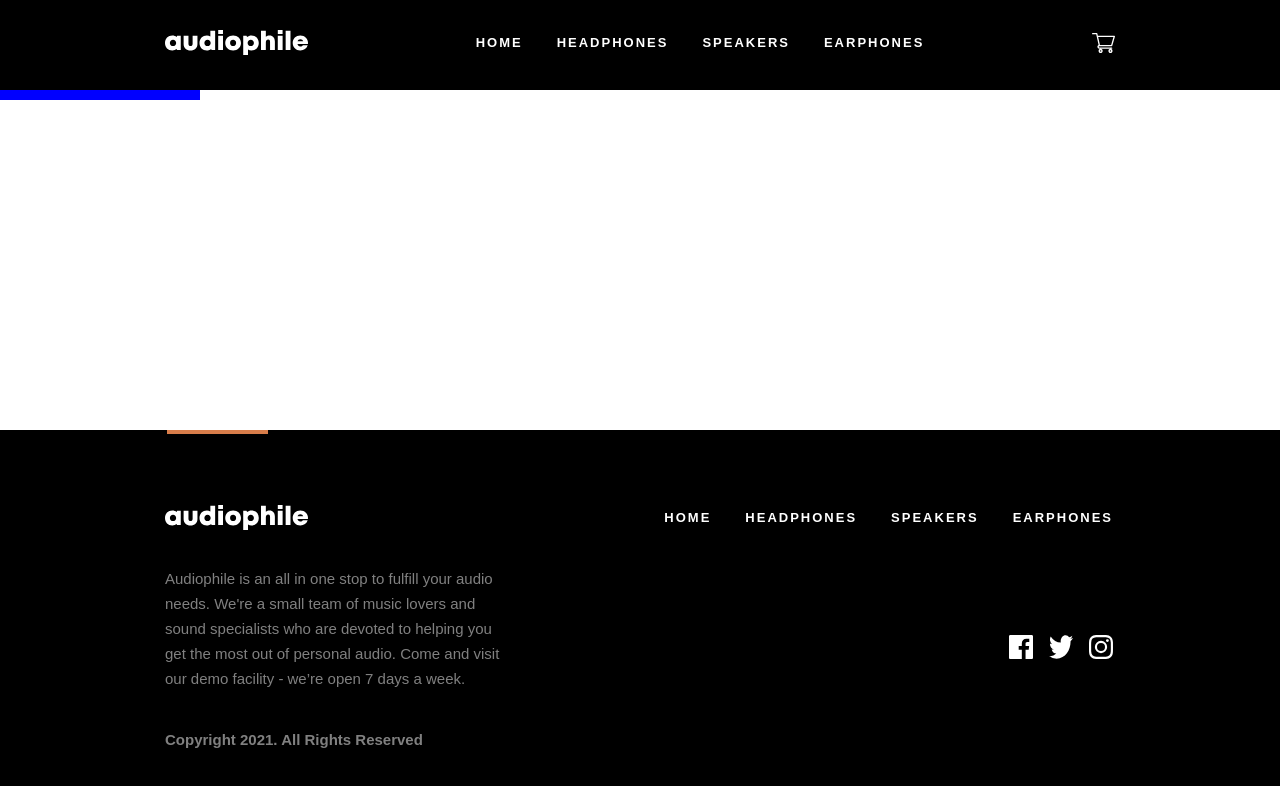
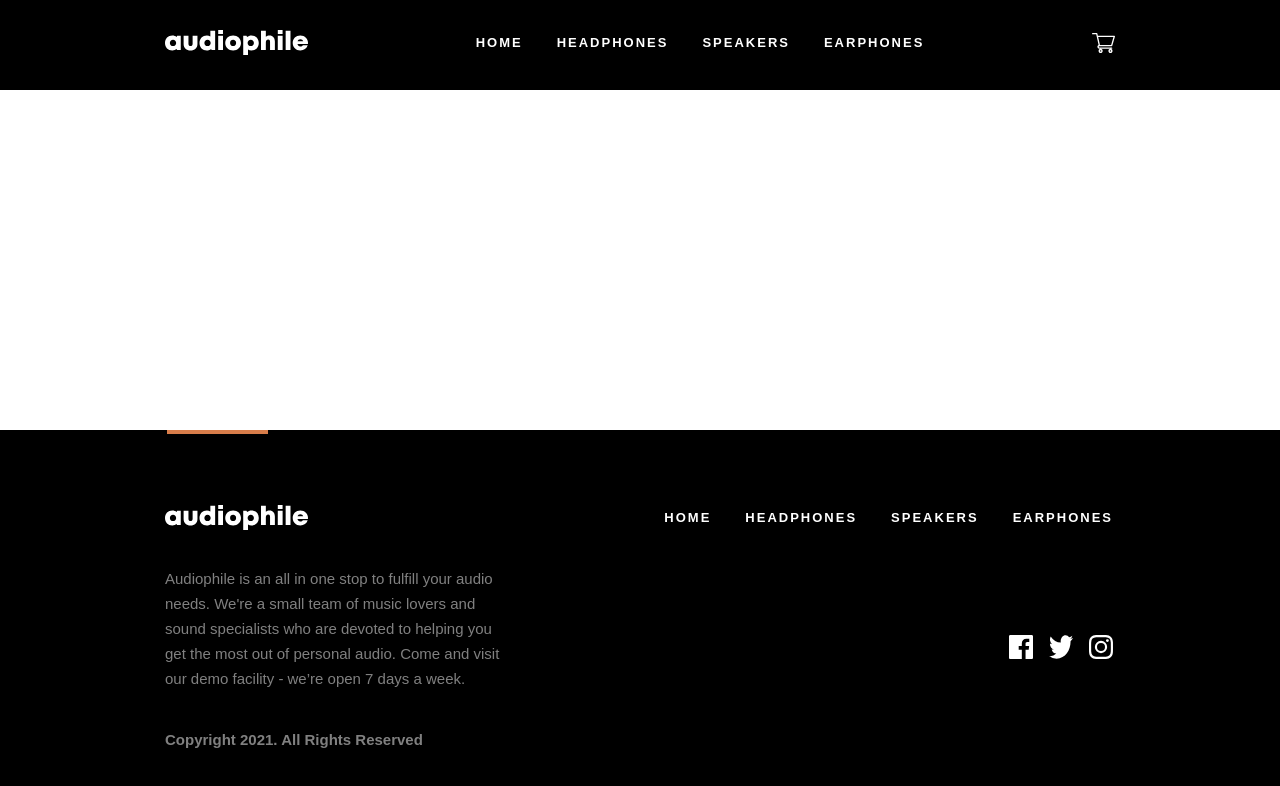
Before and after one commit to smccourtb/audiophile-ecommerce-website, a React (Create React App) app: page / in a window 1280 px wide. Shown: the top 786 px of the page. Built offline with nearby package versions, Linux system fonts and the light colour scheme.

Commit message:
create stub pages for the router

```diff
--- a/src/App.js
+++ b/src/App.js
@@ -1,26 +1,17 @@
-import styled from "styled-components/macro";
 import { GlobalStyle } from "./styles/global-styles";
 import Header from "./components/Header";
-import Content from "./components/Content";
+import Home from "./components/Home";
 import Footer from "./components/Footer";
 import { Route, Routes } from "react-router-dom";
-
-const Container = styled.div`
-  height: 100px;
-  width: 200px;
-  background-color: blue;
-`;
 
 const App = () => (
   <>
     <GlobalStyle />
-    <Container>
-      <Header />
-      <Routes>
-        <Route path="/" element={<Content />} />
-      </Routes>
-      <Footer />
-    </Container>
+    <Header />
+    <Routes>
+      <Route path="/" element={<Home />} />
+    </Routes>
+    <Footer />
   </>
 );
 
--- /dev/null
+++ b/src/components/Checkout.jsx
@@ -0,0 +1,5 @@
+const Checkout = () => {
+  return <main />;
+};
+
+export default Checkout;
--- a/src/components/Content.jsx
+++ /dev/null
@@ -1,5 +0,0 @@
-const Content = () => {
-  return <div />;
-};
-
-export default Content;
--- /dev/null
+++ b/src/components/Earphones.jsx
@@ -0,0 +1,5 @@
+const Earphones = () => {
+  return <main />;
+};
+
+export default Earphones;
--- /dev/null
+++ b/src/components/Headphones.jsx
@@ -0,0 +1,5 @@
+const Headphones = () => {
+  return <main />;
+};
+
+export default Headphones;
--- /dev/null
+++ b/src/components/Home.jsx
@@ -0,0 +1,5 @@
+const Home = () => {
+  return <div>HI</div>;
+};
+
+export default Home;
--- /dev/null
+++ b/src/components/Speakers.jsx
@@ -0,0 +1,5 @@
+const Speakers = () => {
+  return <main />;
+};
+
+export default Speakers;
```
